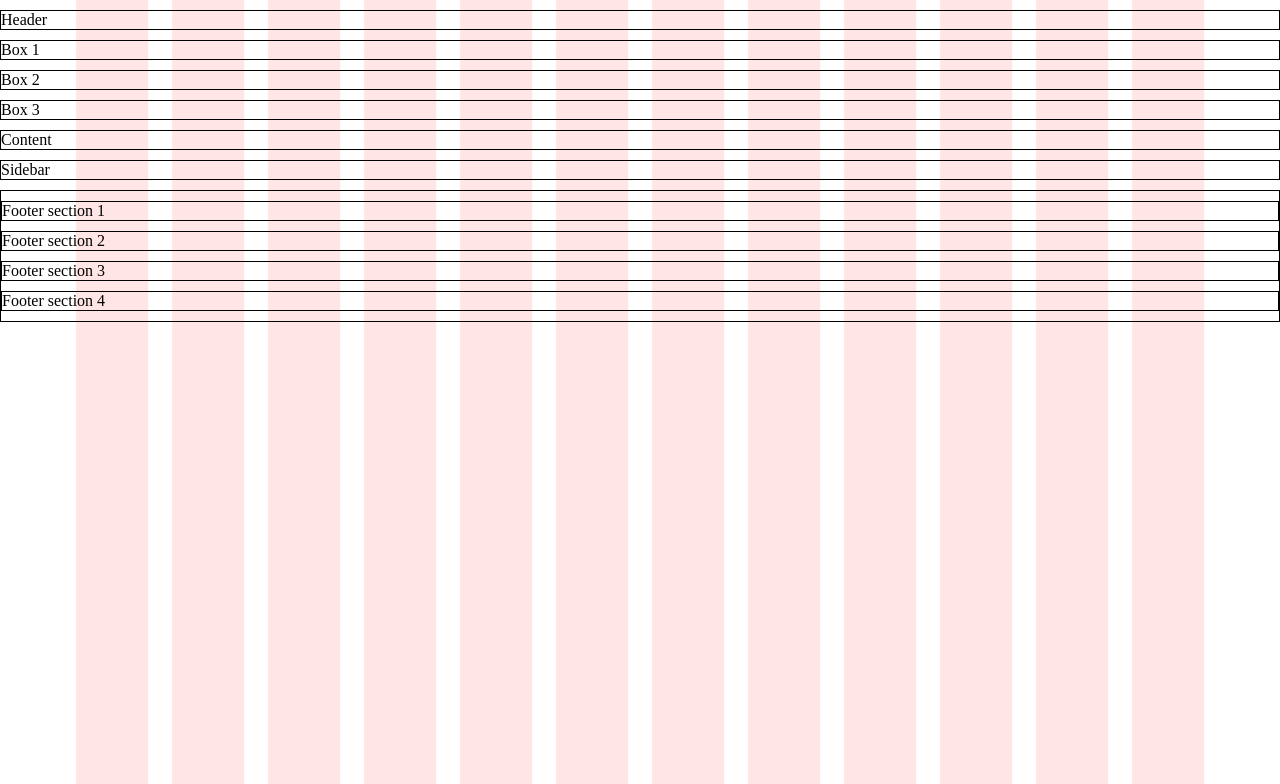
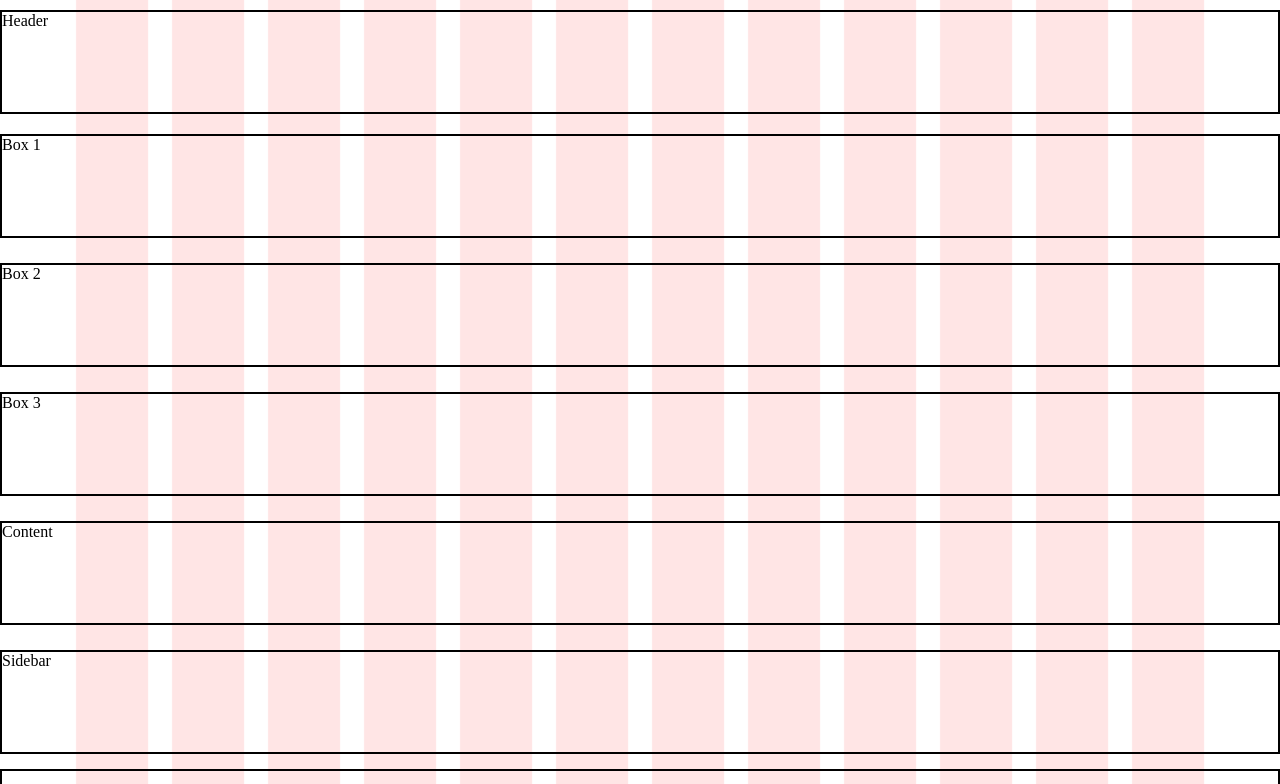
Before and after one commit to Purrtato/group-exercise, a plain HTML site: page cssgrids-template/index.html in a window 1280 px wide. Shown: the top 784 px of the page. Drawn offline with Linux system fonts and the light colour scheme.

Commit message:
continuation of css

```diff
--- a/cssgrids-template/css/style.css
+++ b/cssgrids-template/css/style.css
@@ -1,6 +1,6 @@
 :root {
 	--margin: 10px 0;
-	--gap: 10px;
+	--gap: 5px;
 }
 
 
@@ -18,7 +18,7 @@ section,
 aside,
 footer,
 header {
-	border: 1px solid black;
+	border: 2px solid black;
 	margin: var(--margin);
 }
 
@@ -26,16 +26,26 @@ p {
 	margin: 0;
 }
 
-main-grid {
+.main-grid {
 	display: grid;
 	grid-template-columns: 1fr;
 	grid-gap: var(--gap);
 }
 
+.footer-grid {
+	display: grid;
+	grid-template-columns: repeat(1, 1fr);
+	grid-gap: var(--gap);
+	padding: 5px;
+	margin: 0;
+}
 
+.item {
+	height: 100px;
+}
 
 @media (min-width: 768px) {
 	main-grid {
-		grid-template-columns: repeat(12, 1fr);
+		grid-template-columns: repeat(4, 1fr);
 	}
 }
--- a/cssgrids-template/index.html
+++ b/cssgrids-template/index.html
@@ -7,37 +7,37 @@
 	<link rel="stylesheet" href="css/style.css">
 </head>
 <body>
-	<header>
+	<header class="item">
 		<p>Header</p>
 	</header>
 	<main class="main-grid">
 
-		<div class="box1">
+		<div class="box1 item">
 			<p>Box 1</p>
 		</div>
-		<div class="box2">
+		<div class="box2 item">
 			<p>Box 2</p>
 		</div>
-		<div class="box3">
+		<div class="box3 item">
 			<p>Box 3</p>
 		</div>
-		<section class="content">
+		<section class="content item">
 			<p>Content</p>
 		</section>
-		<aside class="sidebar">
+		<aside class="sidebar item">
 			<p>Sidebar</p>
 		</aside>
 		<footer class="footer-grid">
-			<div class="footer1">
+			<div class="footer1 item">
 				<p>Footer section 1</p>
 			</div>
-			<div class="footer2">
+			<div class="footer2 item">
 				<p>Footer section 2</p>
 			</div>
-			<div class="footer3">
+			<div class="footer3 item">
 				<p>Footer section 3</p>
 			</div>
-			<div class="footer4">
+			<div class="footer4 item">
 				<p>Footer section 4</p>
 			</div>
 		</footer>
```
